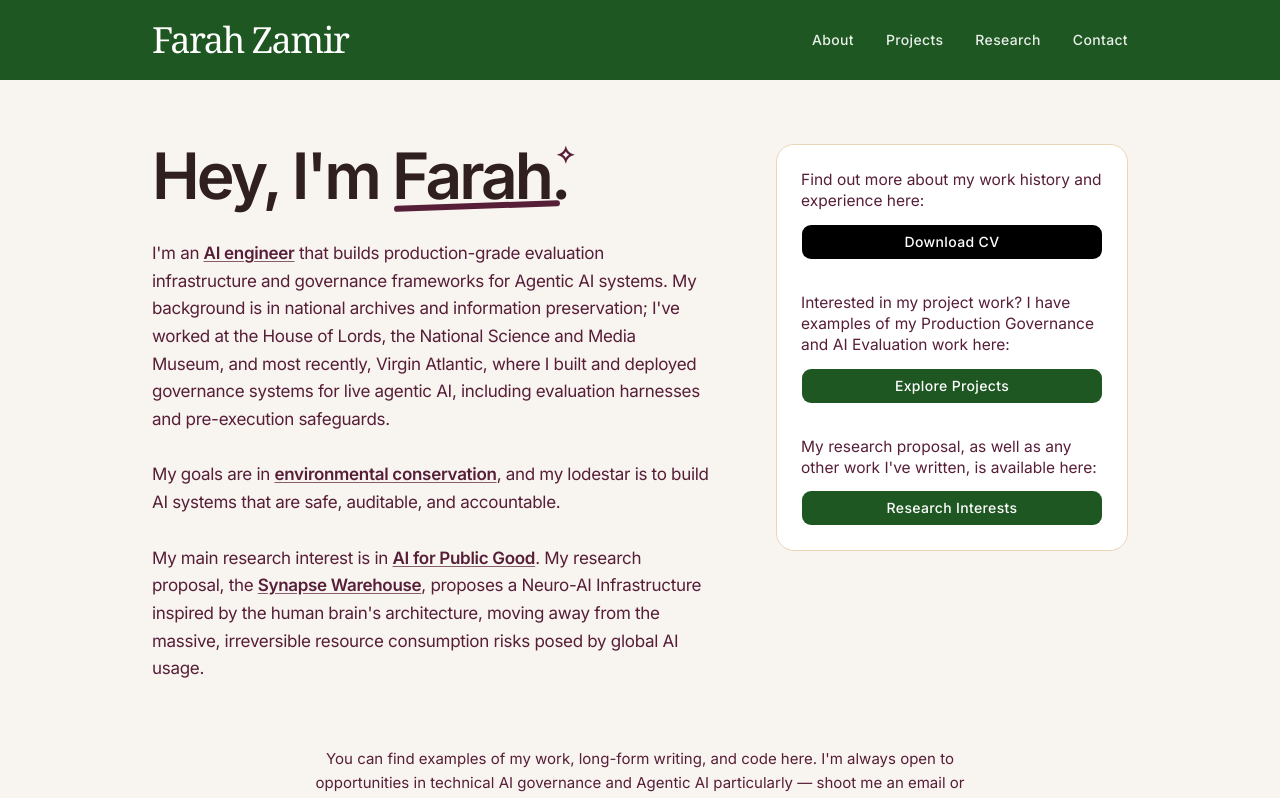
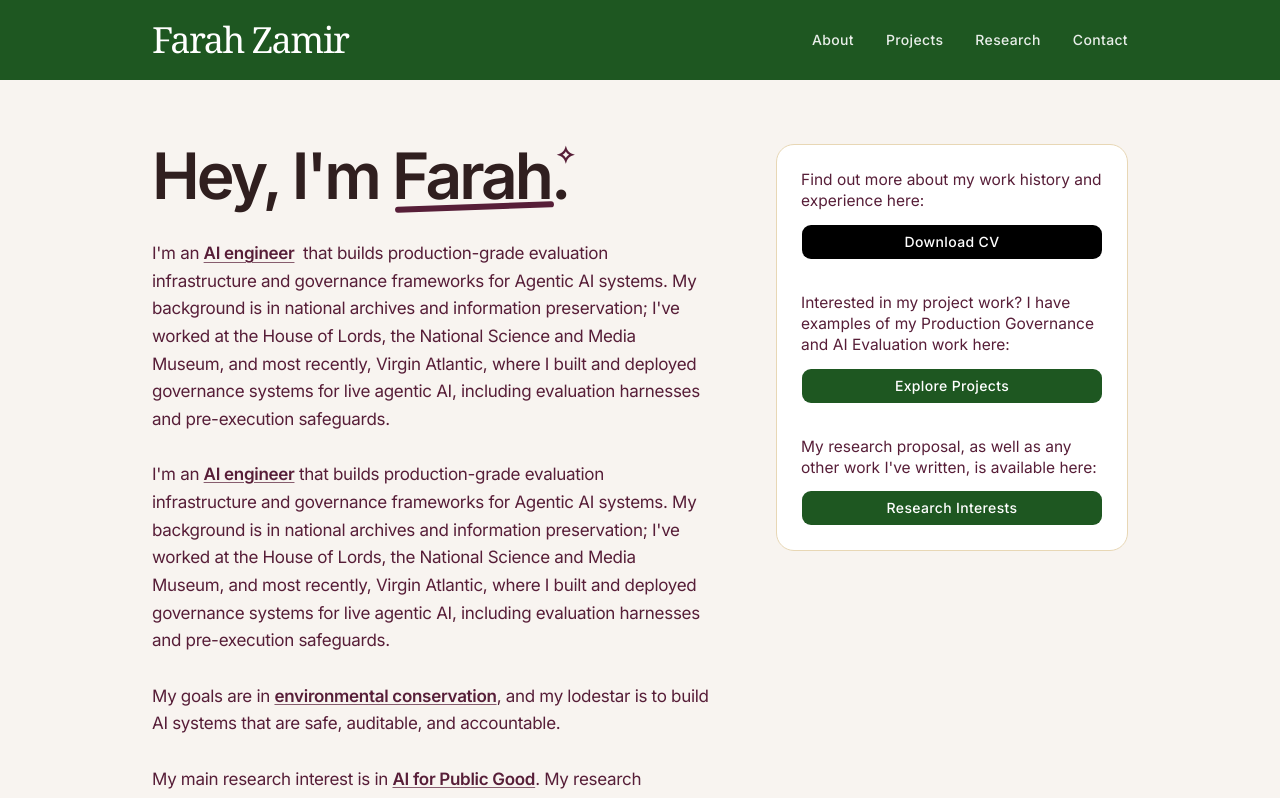
Before and after one commit to dynamicsofanaisteroid/farah-zamir-portfolio, a Next.js app: page / in a window 1280 px wide. Shown: the top 798 px of the page. Built offline with nearby package versions, Linux system fonts and the light colour scheme.

Commit message:
second correction to star line and that

```diff
--- a/app/page.tsx
+++ b/app/page.tsx
@@ -30,10 +30,17 @@ export default function Home() {
   Hey, I&apos;m{" "}
   <span className="relative inline-block">
     Farah.
-    <span className="absolute -bottom-[1px] left-[2px] w-[94%] h-[6px] bg-[#571e38] -rotate-[2deg] rounded-sm"></span>
+    {/* Cleaner brush stroke */}
+    <span className="absolute -bottom-[1px] left-[3px] w-[90%] h-[5.5px] bg-[#571e38] -rotate-[2deg] rounded-sm"></span>
+    {/* Star */}
     <span className="absolute -top-1 -right-1 text-2xl text-[#571e38]">✧</span>
   </span>
 </h1>
+
+<div className="space-y-7 text-[17px] leading-relaxed tracking-[-0.3px] text-[#571e38]">
+  <p>
+    I&apos;m an <span className="font-semibold underline decoration-[#571e38]/70 underline-offset-[3px] mr-1">AI engineer</span> that builds production-grade evaluation infrastructure and governance frameworks for Agentic AI systems. My background is in national archives and information preservation; I&apos;ve worked at the House of Lords, the National Science and Media Museum, and most recently, Virgin Atlantic, where I built and deployed governance systems for live agentic AI, including evaluation harnesses and pre-execution safeguards.
+  </p>
 
   <div className="space-y-7 text-[17px] leading-relaxed tracking-[-0.3px] text-[#571e38]">
     <p>
@@ -48,6 +55,7 @@ export default function Home() {
       My main research interest is in <span className="font-semibold underline decoration-[#571e38]/70 underline-offset-2">AI for Public Good</span>. My research proposal, the <Link href="/research" className="font-semibold underline decoration-[#571e38]/70 hover:text-[#1e5721] underline-offset-2">Synapse Warehouse</Link>, proposes a Neuro-AI Infrastructure inspired by the human brain&apos;s architecture, moving away from the massive, irreversible resource consumption risks posed by global AI usage.
     </p>
   </div>
+</div>
 </div>
 
           {/* Right Column - CTAs with white background */}
```
